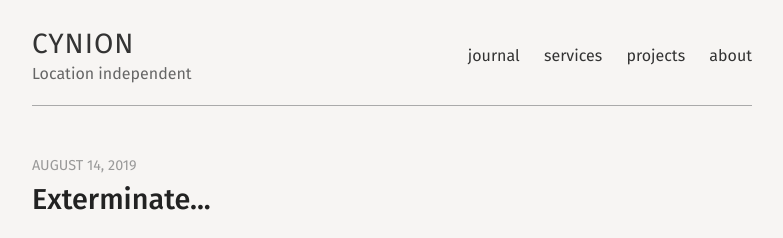
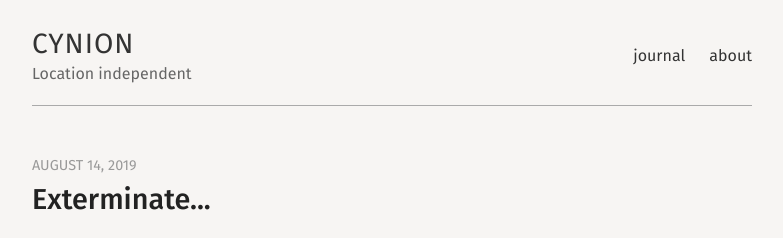
Before and after one commit to cynion/cynion.github.io, a Jekyll site: the page built from index.html, in a window 1280 px wide and 900 px high. Shown: the top 238 px of the window, without its empty margins (248-1031 px from the left). Built offline with Jekyll 4.4.1, drawn with Linux system fonts in a browser that asks for light colours; nearby versions of some CDN libraries; the list of posts is cut into pages by our own code.

Commit message:
Update default.html

```diff
--- a/_layouts/default.html
+++ b/_layouts/default.html
@@ -28,8 +28,8 @@
 
           <nav role="navigation">
             <a href="{{ site.baseurl }}/">journal</a>
-            <a href="{{ site.baseurl }}/services">services</a>
-            <a href="{{ site.baseurl }}/projects">projects</a>
+            <!-- <a href="{{ site.baseurl }}/services">services</a> -->
+            <!-- <a href="{{ site.baseurl }}/projects">projects</a> -->
             <a href="{{ site.baseurl }}/about">about</a>
           </nav>
         </header>
```
